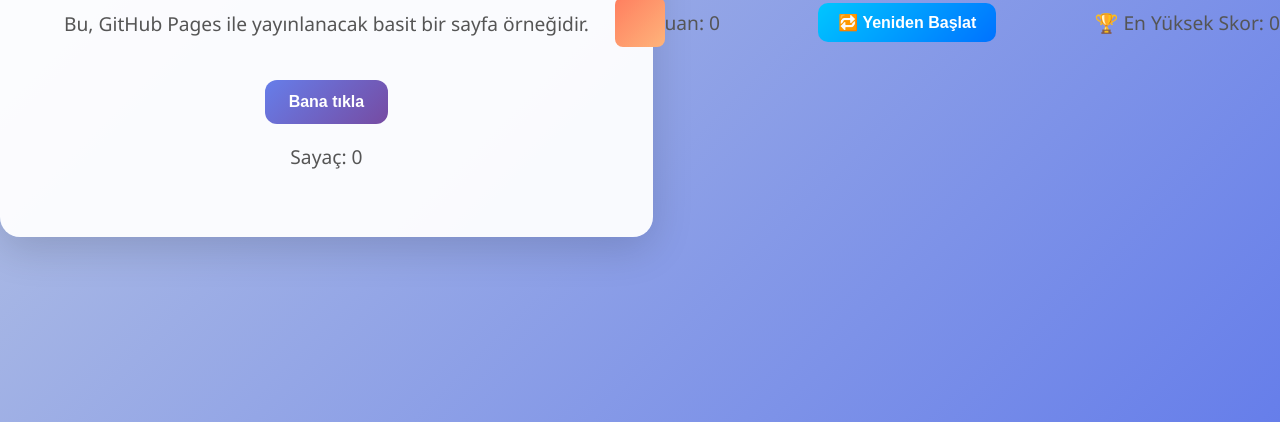
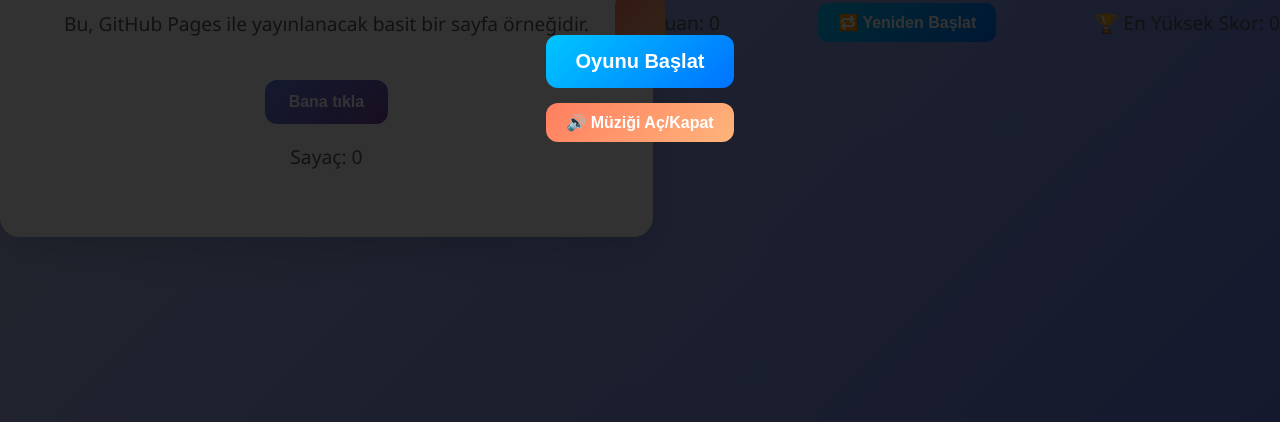
Before and after one commit to SevenKhan/SevenKhan, a plain HTML site: page index.html in a window 1280 px wide. Shown: the part 378-800 px from the top of the page. Drawn offline with Linux system fonts and the light colour scheme.

Commit message:
Add start menu and background music system

```diff
--- a/index.html
+++ b/index.html
@@ -51,3 +51,43 @@
 </button>
 
 <p>🏆 En Yüksek Skor: <span id="highscore">0</span></p>
+
+<!-- Başlat Menüsü -->
+<div id="start-menu" style="
+  position:fixed;
+  top:0;
+  left:0;
+  width:100%;
+  height:100%;
+  background:rgba(0,0,0,0.8);
+  display:flex;
+  flex-direction:column;
+  justify-content:center;
+  align-items:center;
+  color:white;
+  font-size:24px;
+  z-index:999;
+">
+  <h1>🎮 SevenKhan Oyunu</h1>
+  <button id="start-btn" style="
+    padding:15px 30px;
+    font-size:20px;
+    background:linear-gradient(135deg,#00c6ff,#0072ff);
+    color:white;
+    border:none;
+    border-radius:12px;
+    cursor:pointer;
+    transition:0.3s;
+  ">Oyunu Başlat</button>
+
+  <button id="music-toggle" style="
+    margin-top:15px;
+    padding:10px 20px;
+    font-size:16px;
+    background:linear-gradient(135deg,#ff7e5f,#feb47b);
+    color:white;
+    border:none;
+    border-radius:12px;
+    cursor:pointer;
+  ">🔊 Müziği Aç/Kapat</button>
+</div>
--- a/script.js
+++ b/script.js
@@ -158,3 +158,32 @@ gameBox.addEventListener('click', () => {
     victorySound.play().catch(() => {});
   }
 });
+
+// 🎵 Arka plan müziği ve menü
+const startMenu = document.getElementById('start-menu');
+const startBtn = document.getElementById('start-btn');
+const musicToggle = document.getElementById('music-toggle');
+
+const bgMusic = new Audio('https://cdn.pixabay.com/audio/2022/03/23/audio_3b8e71031e.mp3');
+bgMusic.loop = true; // sürekli çalsın
+
+let musicPlaying = false;
+
+startBtn.addEventListener('click', () => {
+  startMenu.style.display = 'none';
+  moveBox();
+  if (!musicPlaying) {
+    bgMusic.play().catch(() => {});
+    musicPlaying = true;
+  }
+});
+
+musicToggle.addEventListener('click', () => {
+  if (musicPlaying) {
+    bgMusic.pause();
+    musicPlaying = false;
+  } else {
+    bgMusic.play().catch(() => {});
+    musicPlaying = true;
+  }
+});
```
